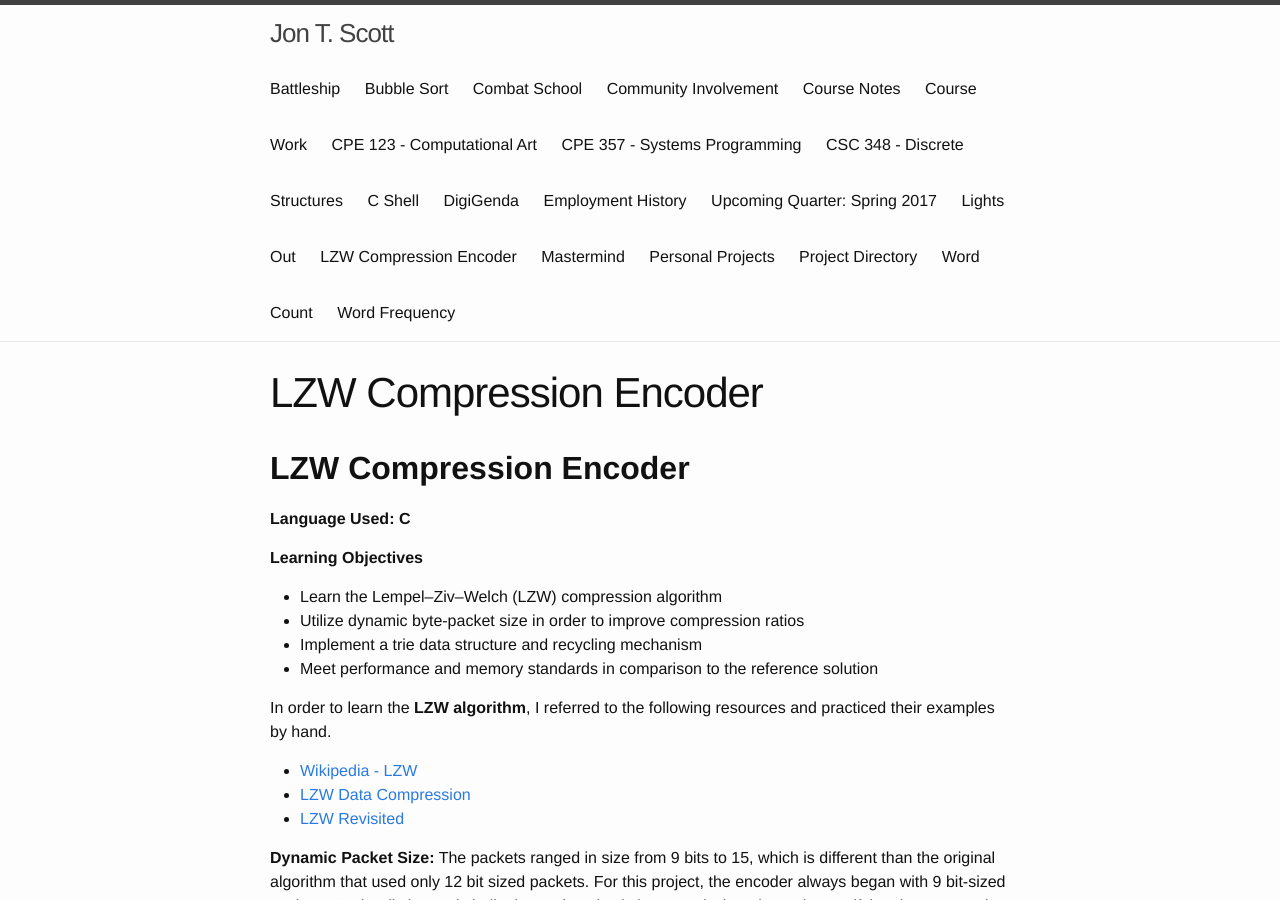
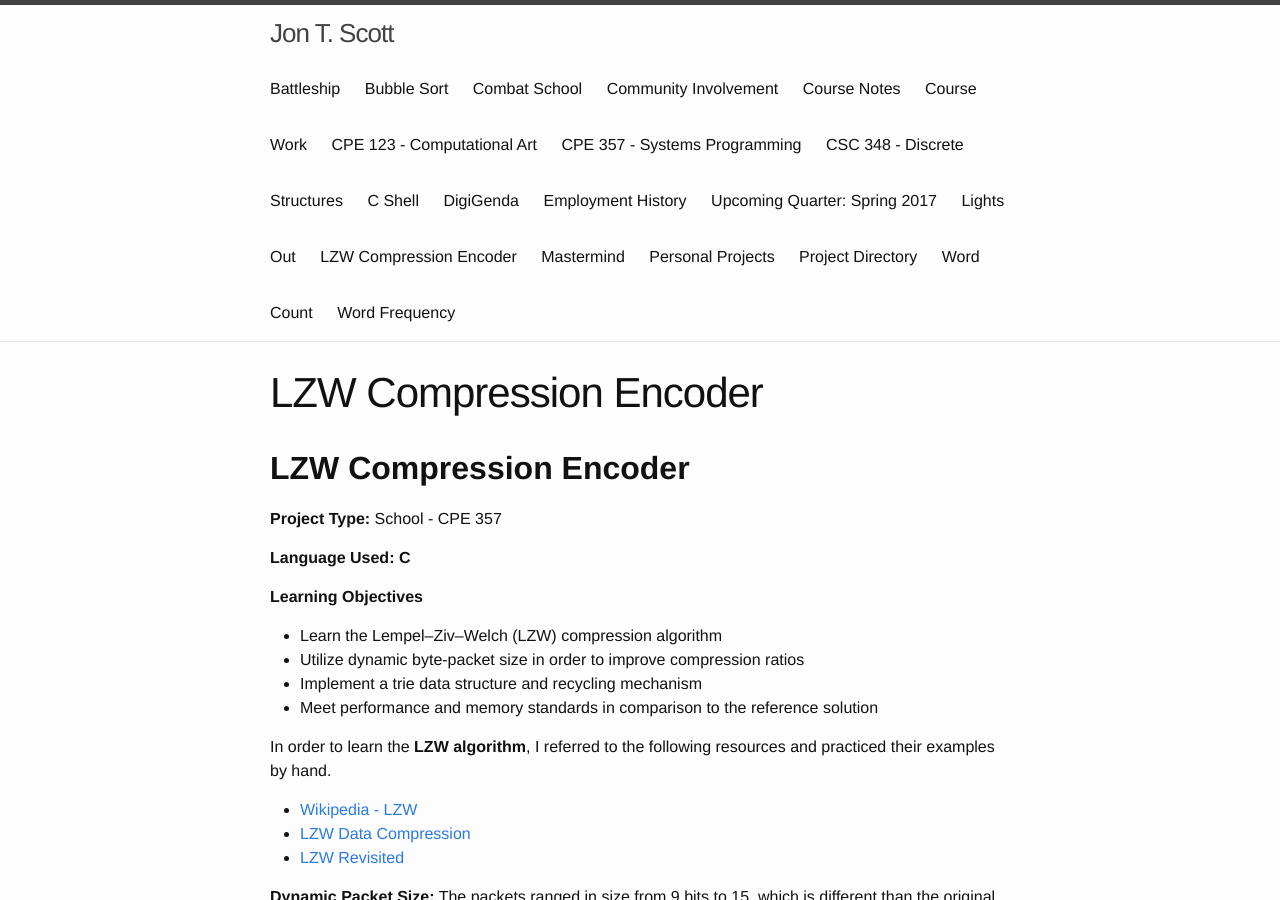
Before and after one commit to JonScott20/JonScott20.github.io, a Jekyll site: the page built from projects/lzwcompression.md, in a window 1280 px wide and 900 px high. Built offline with Jekyll 4.4.1, drawn with Linux system fonts in a browser that asks for light colours; our own code applies the rules of GitHub Pages for plain Markdown files.

Commit message:
Update lzwcompression.md

```diff
--- a/projects/lzwcompression.md
+++ b/projects/lzwcompression.md
@@ -5,6 +5,8 @@ permalink: lzwcompression
 
 **LZW Compression Encoder**
 --------------
+
+**Project Type:** School - CPE 357
 
 **Language Used: C**
 
```
